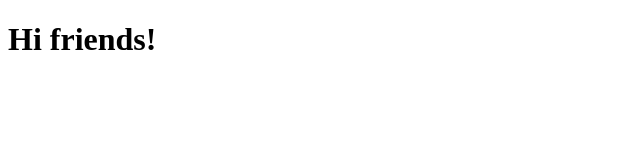
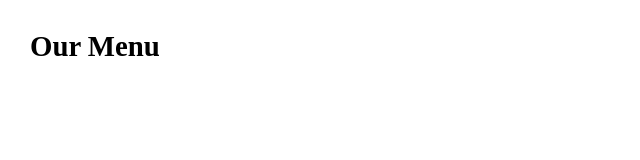
Before and after one commit to gdmatosc/mod2_solution, a plain HTML site: page index.html in a window 1280 px wide. Shown: the whole page, without its empty margins (0-640 px from the left). Drawn offline with Linux system fonts and the light colour scheme.

Commit message:
Basic setup

```diff
--- /dev/null
+++ b/css/style.css
@@ -0,0 +1,7 @@
+* {
+	box-sizing: border-box;
+}
+body{
+	font-size: 120%;
+	margin: 30px;
+}
--- a/index.html
+++ b/index.html
@@ -1,9 +1,12 @@
 <!DOCTYPE html>
 <html>
 <head>
-	<title></title>
+	<meta charset="utf-8">
+	<title>Assignment Solution for Modulo2 of Dante Matos</title>
+	<link rel="stylesheet" href="css/style.css">
 </head>
 <body>
-<h1>Hi friends!</h1>
+<h2>Our Menu</h2>
+
 </body>
 </html>
```
